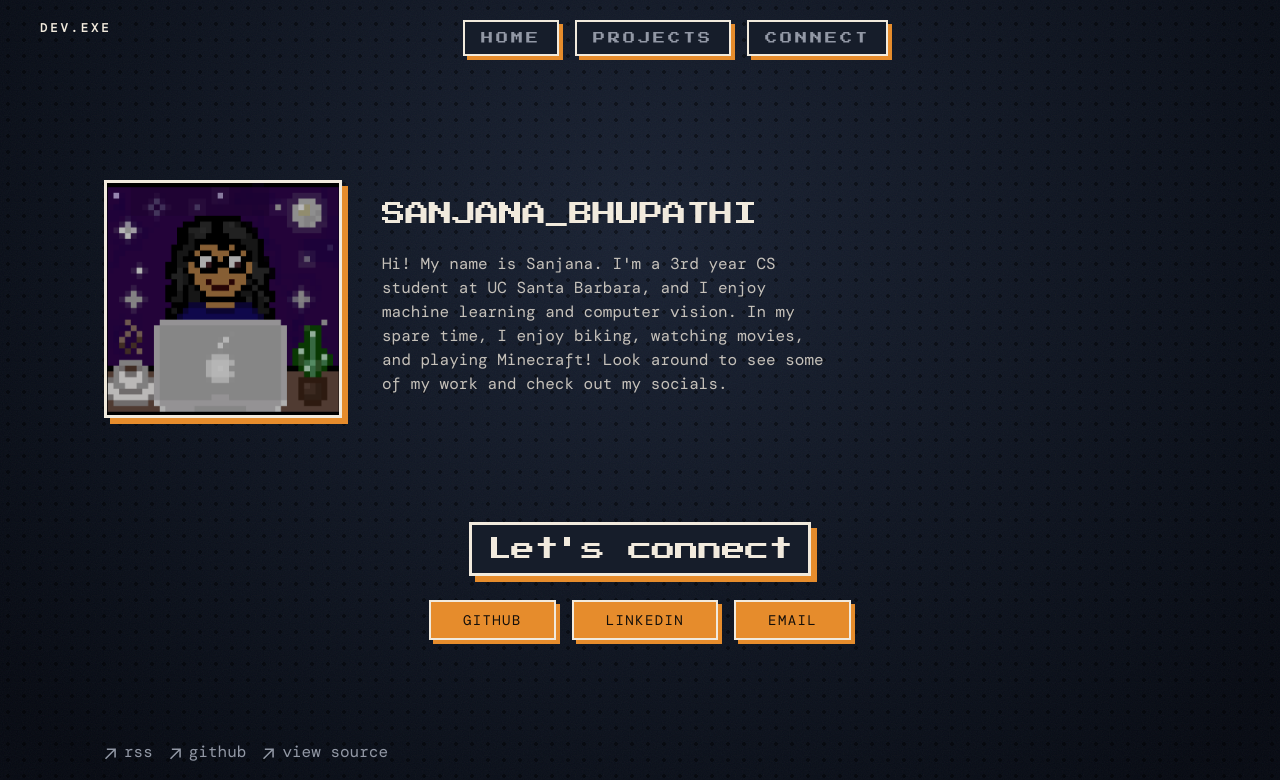
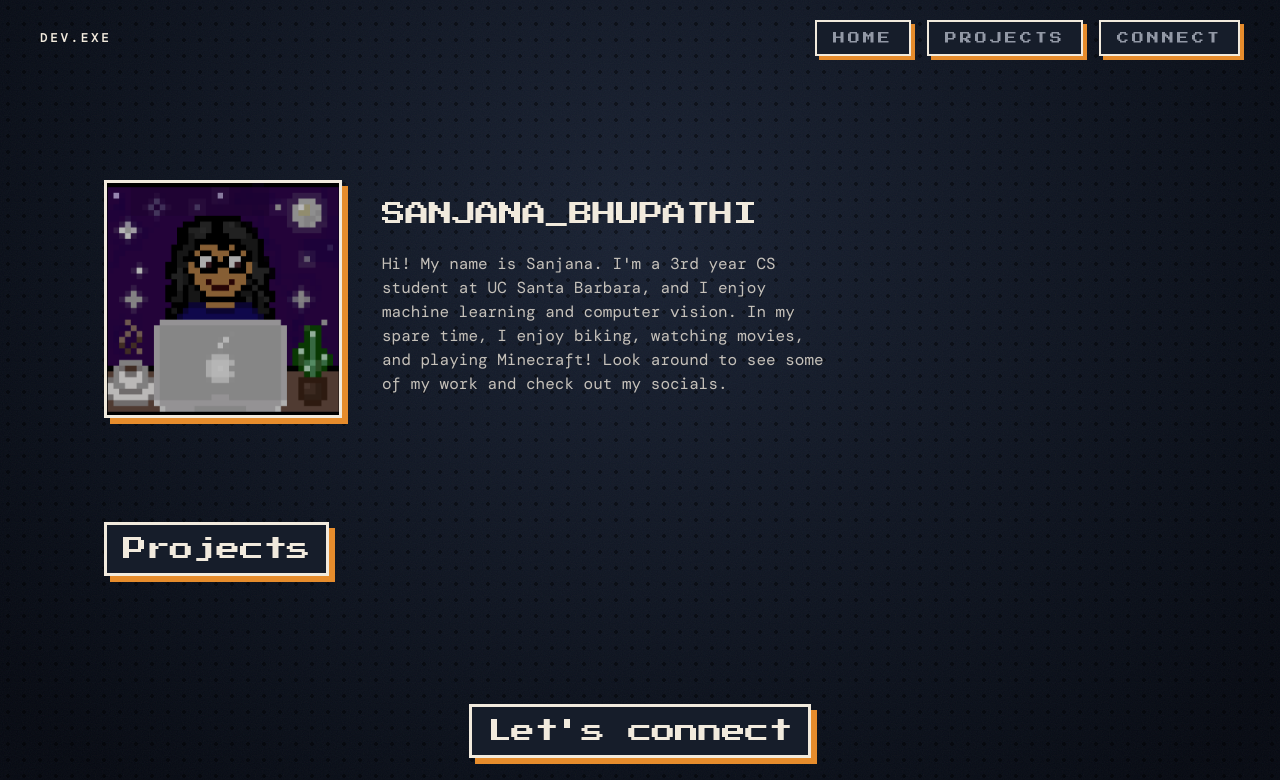
Before and after one commit to sanjanab1/portfolio, a Next.js app in the folder blog/: page / in a window 1280 px wide. Shown: the top 780 px of the page. Built offline with nearby package versions, Linux system fonts and the light colour scheme.

Commit message:
feat(ui): repositioning projects

```diff
--- a/blog/app/blog/page.tsx
+++ b/blog/app/blog/page.tsx
@@ -9,7 +9,7 @@ export default function Page() {
   return (
     <section>
       <h1 className="font-semibold text-2xl mb-8 tracking-tighter">Projects</h1>
-      <BlogPosts />
+      <Projects />
     </section>
   )
 }
--- a/blog/app/components/nav.tsx
+++ b/blog/app/components/nav.tsx
@@ -4,22 +4,22 @@ const navItems = {
   '/': {
     name: 'home',
   },
-  '/projects': {
+  '/#projects': {
     name: 'projects',
   },
-  '/connect': {
+  '/#connect': {
     name: 'connect',
-  }
+  },
 }
 
 export function Navbar() {
   return (
-    <header className="sticky top-0 z-40 mb-16  backdrop">
-      <nav className="flex items-right justify-between md:px-10 py-5 font-mono text-xs tracking-[0.25em] uppercase">
+    <header className="sticky top-0 z-40 mb-16 backdrop">
+      <nav className="flex items-center justify-between px-6 md:px-10 py-5 font-mono text-xs tracking-[0.25em] uppercase">
         <Link href="/" className="text-foreground font-bold shrink-0">
           dev.exe
         </Link>
-        <div className="hidden md:flex items-right gap-4">
+        <div className="hidden md:flex items-center gap-4">
           {Object.entries(navItems).map(([path, { name }]) => (
             <Link
               key={path}
@@ -30,9 +30,6 @@ export function Navbar() {
             </Link>
           ))}
         </div>
-
-        <span className="text-muted-foreground shrink-0 hidden sm:inline">
-        </span>
       </nav>
     </header>
   )
--- a/blog/app/page.tsx
+++ b/blog/app/page.tsx
@@ -36,7 +36,14 @@ export default function Page() {
         </div>
       </section>
 
-      <section className="py-16 flex flex-col items-center gap-6">
+      <section id="projects" className="py-16">
+        <h2 className="pixel-box inline-block bg-card px-4 py-2 font-display text-2xl tracking-tight text-foreground">
+          Projects
+        </h2>
+        {/* Add your project cards/list here */}
+      </section>
+
+      <section id="connect" className="py-16 flex flex-col items-center gap-6">
         <h2 className="pixel-box inline-block bg-card px-4 py-2 font-display text-2xl tracking-tight text-foreground">
           Let&apos;s connect
         </h2>
```
